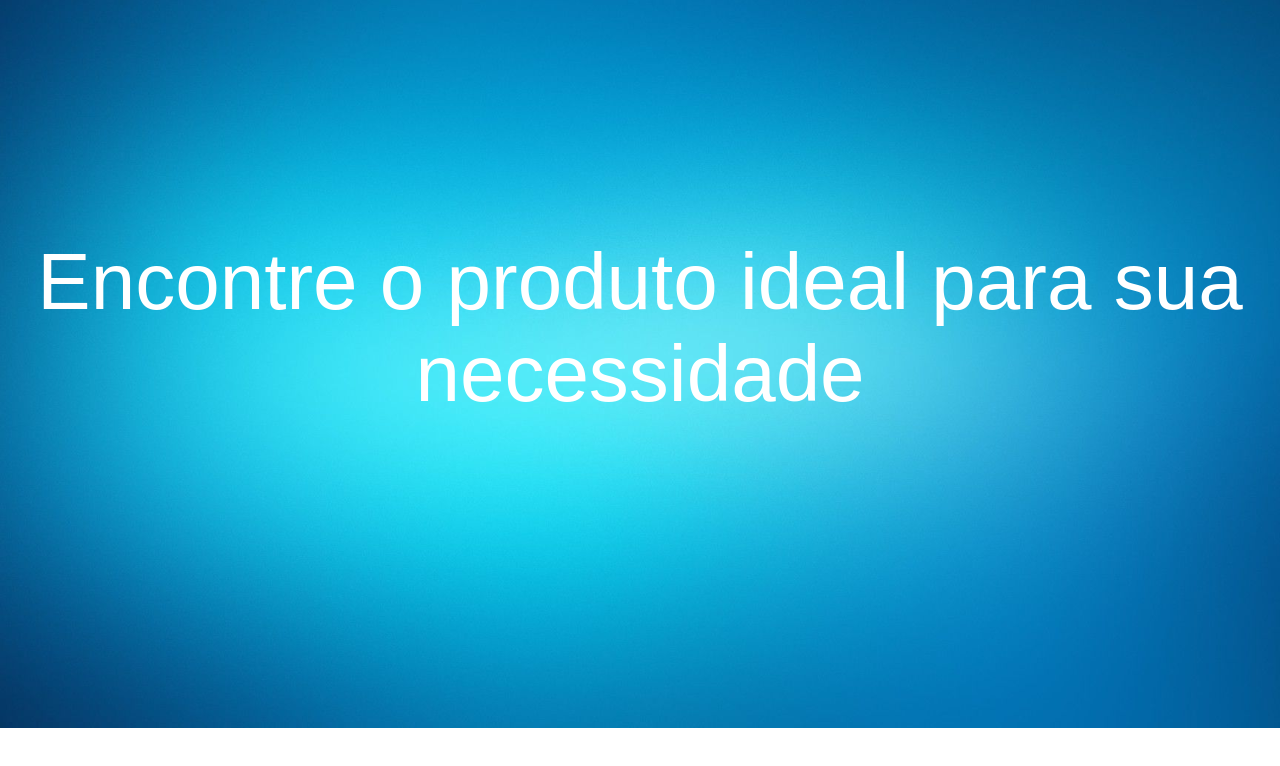
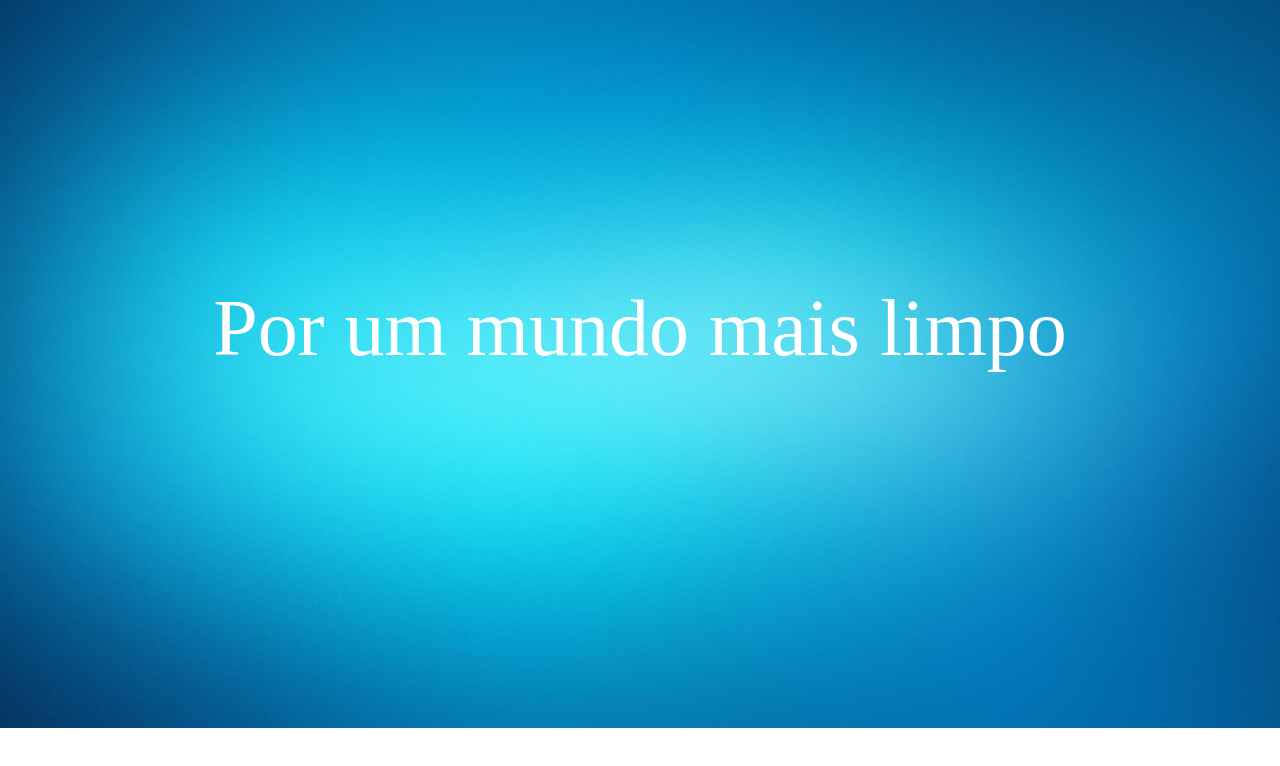
Before and after one commit to fabiovigon/dixxclean, a plain HTML site: page index.html in a window 1280 px wide. Shown: the part 72-838 px from the top of the page. Drawn offline with nearby package versions, Linux system fonts and the light colour scheme; animation ran at ten frames a second.

Commit message:
mudança de font family e de slogan

```diff
--- a/_css/body.css
+++ b/_css/body.css
@@ -9,6 +9,10 @@ body{
 }
 
 /* inicio  conteudo principal */
+#Home p{
+	font-family:Constantia;
+}
+
 section{
   background: #fff;
   position: relative;
--- a/index.html
+++ b/index.html
@@ -39,7 +39,7 @@
 
         <!-- efeito agua -->
         <div class="slider" id="Home">
-           <p>Encontre o produto ideal para sua necessidade </p>
+           <p>Por um mundo mais limpo </p>
         </div>
 
 
```
